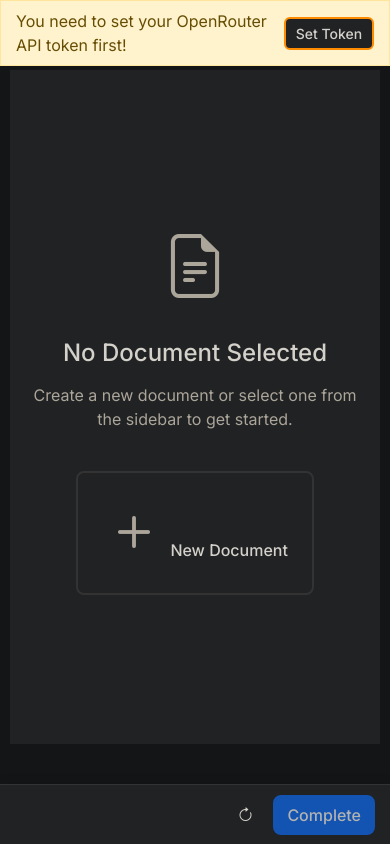
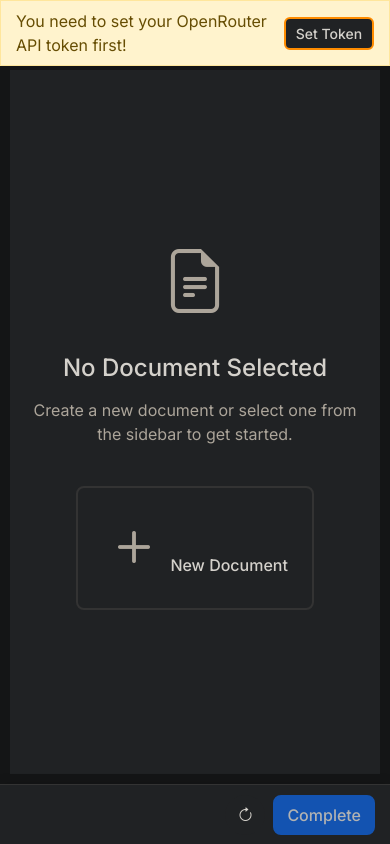
Before and after one commit to lyramakesmusic/text-completion-webui, a Flask app: page / in a window 390 px wide. Run offline with Flask 3, Linux system fonts and the light colour scheme; data that the repository does not hold is empty; some libraries are stand-ins or nearby versions.

Commit message:
fix some mobile layout stuff

```diff
--- a/static/js/app.js
+++ b/static/js/app.js
@@ -65,28 +65,7 @@ function initEditor() {
     const textarea = document.createElement('textarea');
     textarea.id = 'editor-textarea';
     textarea.className = 'editor-textarea';
-    textarea.style.width = '100%';
-    textarea.style.height = '100%';
-    textarea.style.border = 'none';
-    textarea.style.outline = 'none';
-    textarea.style.padding = '20px';
-    textarea.style.resize = 'none';
-    textarea.style.fontSize = '16px';
-    textarea.style.fontFamily = "'Source Code Pro', 'Courier New', monospace";
-    textarea.style.lineHeight = '1.6';
-    textarea.style.transition = 'background-color 0.3s ease, color 0.3s ease';
     textarea.spellcheck = false;
-
-    // Apply theme based on config (dark mode is now default)
-    if (window.config && !window.config.dark_mode) {
-        // Light mode
-        textarea.style.backgroundColor = '#ffffff';
-        textarea.style.color = '#000';
-    } else {
-        // Dark mode (default)
-        textarea.style.backgroundColor = '#202224';
-        textarea.style.color = '#d4d1cb';
-    }
 
     editorWrapper.appendChild(textarea);
     editor = textarea;
@@ -725,18 +704,7 @@ document.addEventListener('DOMContentLoaded', function() {
                     dark_mode: formData.get('dark_mode') === 'on'
                 });
 
-                // Update editor colors if needed
-                if (editor) {
-                    if (window.config.dark_mode) {
-                        // Dark mode (default)
-                        editor.style.backgroundColor = '#202224';
-                        editor.style.color = '#d4d1cb';
-                    } else {
-                        // Light mode
-                        editor.style.backgroundColor = '#ffffff';
-                        editor.style.color = '#000';
-                    }
-                }
+                // Editor colors now handled by CSS variables automatically
 
                 // Silent auto-save (no toast)
             }
@@ -756,20 +724,12 @@ document.addEventListener('DOMContentLoaded', function() {
             if (this.checked) {
                 // Dark mode enabled (remove light-mode class)
                 document.body.classList.remove('light-mode');
-                // Update editor immediately
-                if (editor) {
-                    editor.style.backgroundColor = '#202224';
-                    editor.style.color = '#d4d1cb';
-                }
             } else {
                 // Light mode enabled (add light-mode class)
                 document.body.classList.add('light-mode');
-                // Update editor immediately
-                if (editor) {
-                    editor.style.backgroundColor = '#ffffff';
-                    editor.style.color = '#000';
-                }
             }
+            // Editor colors handled by CSS variables automatically
+
             // Auto-save immediately for dark mode toggle
             autoSaveSettings();
         });
@@ -1194,14 +1154,70 @@ function initErrorToast() {
     errorToast = new bootstrap.Toast(domElements.errorToast, {
         animation: true,
         autohide: true,
-        delay: 5000
+        delay: 8000  // Longer delay for more detailed messages
     });
+}
+
+/**
+ * Get user-friendly error message based on status code
+ * @param {number} statusCode - HTTP status code
+ * @returns {string} User-friendly error description
+ */
+function getErrorDescription(statusCode) {
+    const errorDescriptions = {
+        400: "Bad Request - Invalid parameters were sent to the API. Please check your model settings and try again.",
+        401: "Invalid Credentials - Your API key is invalid, expired, or disabled. Please check your token in settings.",
+        402: "Insufficient Credits - Your account or API key has run out of credits. Add more credits to your OpenRouter account and try again.",
+        403: "Content Moderation - Your input was flagged by content moderation. Please modify your prompt and try again.",
+        408: "Request Timeout - Your request took too long to process. Try with a shorter prompt or different model.",
+        429: "Rate Limited - You're making requests too quickly. Please wait a moment and try again.",
+        502: "Model Unavailable - The selected model is currently down or returned an invalid response. Try a different model.",
+        503: "No Available Provider - No model provider meets your routing requirements. Try a different model or check your settings."
+    };
+
+    return errorDescriptions[statusCode] || `Unknown error (Status: ${statusCode})`;
+}
+
+/**
+ * Parse status code from error message
+ * @param {string} message - Error message
+ * @returns {number|null} Parsed status code or null if not found
+ */
+function parseStatusCode(message) {
+    // Look for patterns like "API error: 401" or "Status code: 429"
+    const statusMatch = message.match(/(?:API error|Status(?:\s+code)?|error):\s*(\d{3})/i);
+    if (statusMatch) {
+        return parseInt(statusMatch[1]);
+    }
+
+    // Look for standalone status codes in message
+    const codeMatch = message.match(/\b(4\d{2}|5\d{2})\b/);
+    if (codeMatch) {
+        return parseInt(codeMatch[1]);
+    }
+
+    return null;
 }
 
 function showError(message) {
     if (!errorToast) {
         initErrorToast();
     }
-    domElements.errorToastBody.textContent = message;
+
+    // Parse status code from message
+    const statusCode = parseStatusCode(message);
+
+    let displayMessage = message;
+
+    if (statusCode) {
+        const description = getErrorDescription(statusCode);
+        displayMessage = `Error ${statusCode}: ${description}`;
+    } else if (message.toLowerCase().includes('connection error')) {
+        displayMessage = "Connection Error - Unable to connect to the API. Check your internet connection and try again.";
+    } else if (message.toLowerCase().includes('all models failed')) {
+        displayMessage = "All Models Failed - All available models returned errors. This may be a temporary issue with the API service.";
+    }
+
+    domElements.errorToastBody.textContent = displayMessage;
     errorToast.show();
 }
--- a/templates/index.html
+++ b/templates/index.html
@@ -834,32 +865,48 @@
 
             .main-content {
                 padding-top: 60px;
-                height: 100%;
-                min-height: 100vh;
+                padding-bottom: 60px; /* Reserve space for fixed bottom bar */
+                height: 100vh;
                 position: relative;
                 z-index: 1;
                 display: flex;
                 flex-direction: column;
-                padding-bottom: calc(60px + 20px);
+                box-sizing: border-box; /* Include padding in height calculation */
             }
 
             .editor-container {
                 flex: 1;
                 position: relative;
-                overflow-y: auto;
-                -webkit-overflow-scrolling: touch;
+                overflow: hidden; /* Prevent container scroll */
+                display: flex;
+                flex-direction: column;
             }
 
             .editor-wrapper {
                 max-width: 100%;
                 padding: 10px;
-                padding-bottom: 20px;
+                flex: 1; /* Take all remaining space */
+                display: flex;
+                flex-direction: column;
+                overflow: hidden;
             }
 
-            .CodeMirror {
-                height: auto !important;
+            .CodeMirror,
+            #editor-textarea {
+                flex: 1; /* Fill all available space */
+                height: 100% !important;
                 font-size: 16px;
                 padding: 15px 10px;
+                min-height: 0; /* Allow flex to control size */
+                overflow-y: auto; /* Textarea scrolls internally */
+                -webkit-overflow-scrolling: touch;
+            }
+
+            /* Mobile-specific textarea adjustments */
+            #editor-textarea {
+                font-size: 16px; /* Prevent zoom on iOS */
+                -webkit-appearance: none;
+                -webkit-text-size-adjust: 100%;
             }
 
             .button-row {
```
Also changed, not shown: other parts of templates/index.html (+33 -2 lines).
